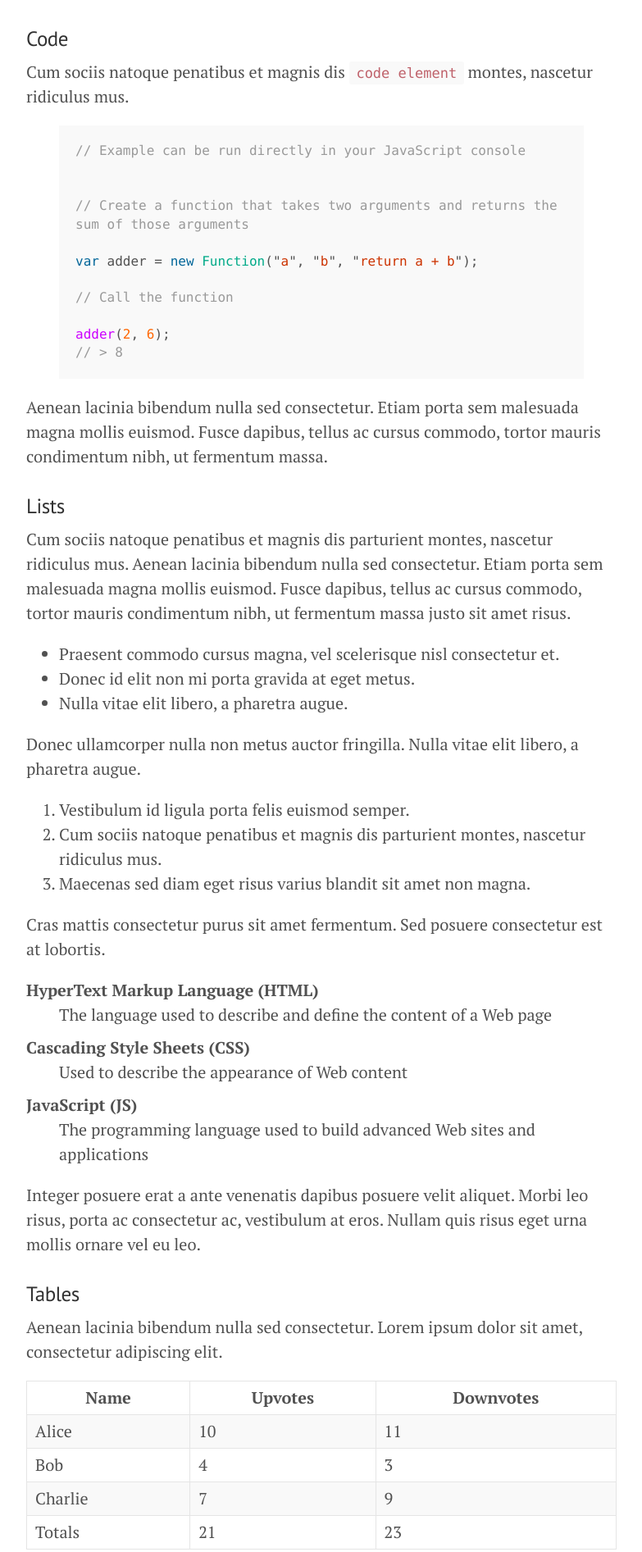
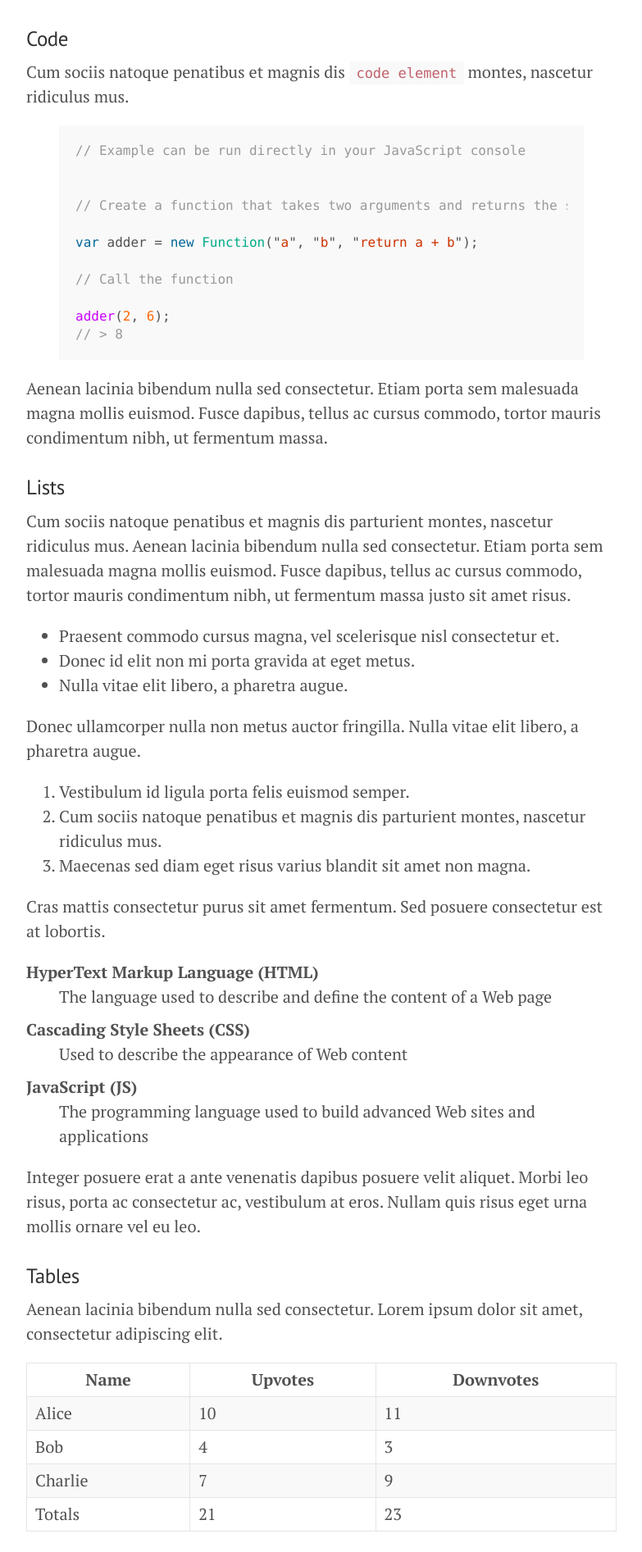
Before and after one commit to munilvc/munilvc.github.io, a Jekyll site: the page built from _posts/2013-01-01-example-content.md, in a window 1280 px wide. Shown: the part 1359-3252 px from the top of the page at 82% size, without its empty margins (216-999 px from the left). Built offline with Jekyll 4.4.1, drawn with Linux system fonts in a browser that asks for light colours; Markdown is read by kramdown in place of the engine named in the settings; comment, search, counter and statistics services are not loaded.

Commit message:
Update syntax.css
Try to fix code highlight styles

```diff
--- a/public/css/syntax.css
+++ b/public/css/syntax.css
@@ -64,3 +64,6 @@
 .css .o,
 .css .o + .nt,
 .css .nt + .nt { color: #999; }
+
+.post > .highlight .lineno { color: #ccc; display:inline-block; padding: 0 5px; border-right:1px solid #ccc; }
+.post > .highlight pre code { display: block; white-space: pre; overflow-x: auto; word-wrap: normal; }
```
